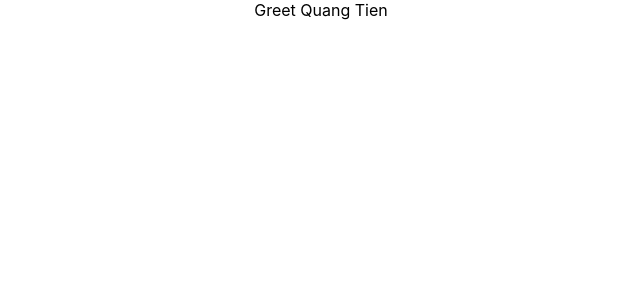
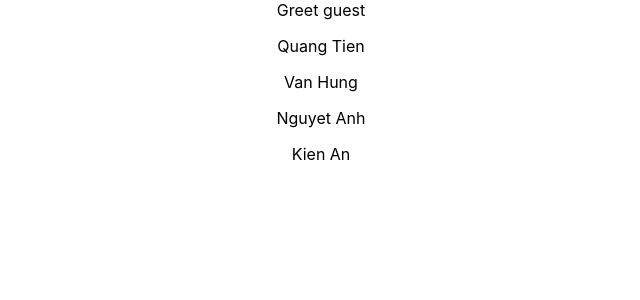
Before and after one commit to Snow31ind/learn-react-typescript, a React (Vite) app: page / in a window 1280 px wide. Shown: the top 300 px of the page, without its empty margins (319-959 px from the left). Built offline with nearby package versions, Linux system fonts and the light colour scheme.

Commit message:
learn basic props

```diff
--- a/src/App.tsx
+++ b/src/App.tsx
@@ -1,14 +1,38 @@
-import { useState } from 'react'
-import logo from './logo.svg'
-import './App.css'
-import Greet from './Greet'
+import { useState } from "react";
+import logo from "./logo.svg";
+import "./App.css";
+import Greet from "./components/Greet";
+import Person from "./components/Person";
+import PersonList from "./components/PersonList";
 
 function App() {
+  const personName = {
+    first: "Quang",
+    last: "Tien",
+  };
+
+  const personNames = [
+    {
+      first: "Van",
+      last: "Hung",
+    },
+    {
+      first: "Nguyet",
+      last: "Anh",
+    },
+    {
+      first: "Kien",
+      last: "An",
+    },
+  ];
+
   return (
     <div className="App">
-      <Greet name="Quang Tien" />
+      <Greet name="Quang Tien" count={10} isLoggedIn={false} />
+      <Person name={personName} />
+      <PersonList names={personNames} />
     </div>
-  )
+  );
 }
 
-export default App
+export default App;
--- a/src/Greet.tsx
+++ /dev/null
@@ -1,13 +0,0 @@
-import React from 'react'
-
-type GreetProps = {
-  name: string
-}
-
-const Greet = (props: GreetProps) => {
-  return (
-    <div>Greet {props.name}</div>
-  )
-}
-
-export default Greet
--- /dev/null
+++ b/src/components/Greet.tsx
@@ -0,0 +1,23 @@
+import React from "react";
+
+type GreetProps = {
+  name: string;
+  count: number;
+  isLoggedIn: boolean;
+};
+
+const Greet = (props: GreetProps) => {
+  return (
+    <div>
+      {props.isLoggedIn ? (
+        <div>
+          Greet {props.name} {props.count} times
+        </div>
+      ) : (
+        <div>Greet guest</div>
+      )}
+    </div>
+  );
+};
+
+export default Greet;
--- /dev/null
+++ b/src/components/Person.tsx
@@ -0,0 +1,20 @@
+import React from "react";
+
+type PersonProps = {
+  name: {
+    first: string;
+    last: string;
+  };
+};
+
+const Person = (props: PersonProps) => {
+  return (
+    <div>
+      <p>
+        {props.name.first} {props.name.last}
+      </p>
+    </div>
+  );
+};
+
+export default Person;
--- /dev/null
+++ b/src/components/PersonList.tsx
@@ -0,0 +1,24 @@
+import React from "react";
+
+type PersonListProps = {
+  names: {
+    first: string;
+    last: string;
+  }[];
+};
+
+const PersonList = (props: PersonListProps) => {
+  return (
+    <div>
+      {props.names.map((name) => (
+        <div>
+          <p>
+            {name.first} {name.last}
+          </p>
+        </div>
+      ))}
+    </div>
+  );
+};
+
+export default PersonList;
```
